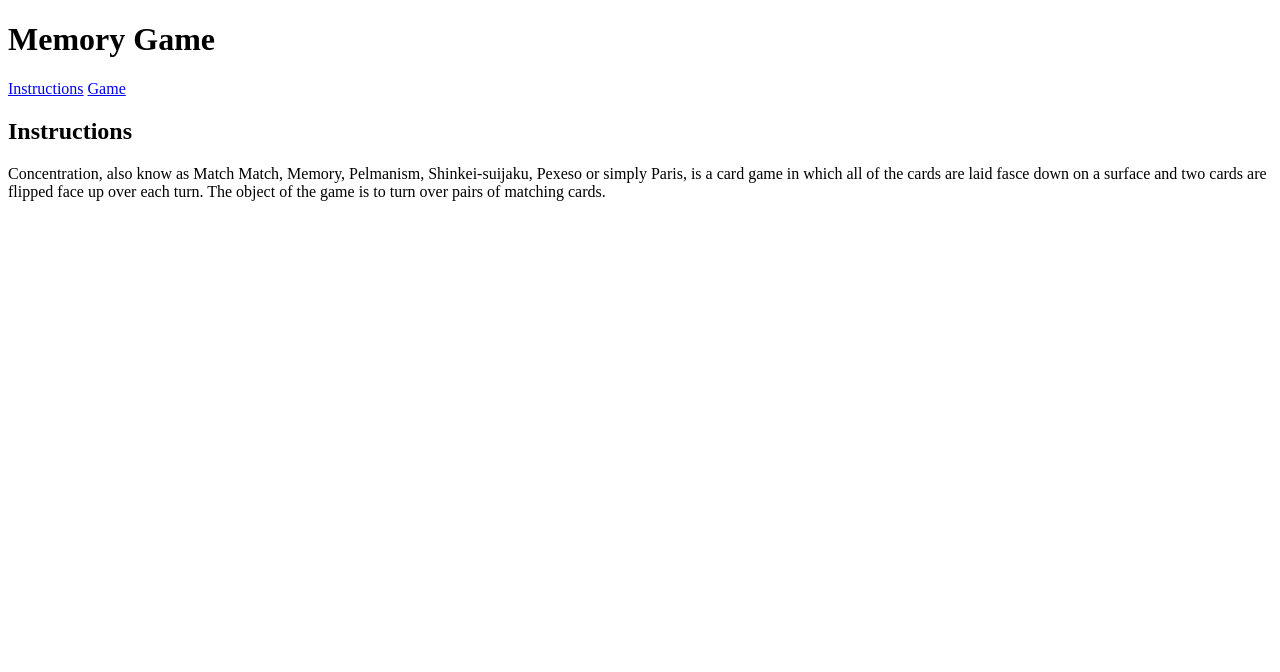
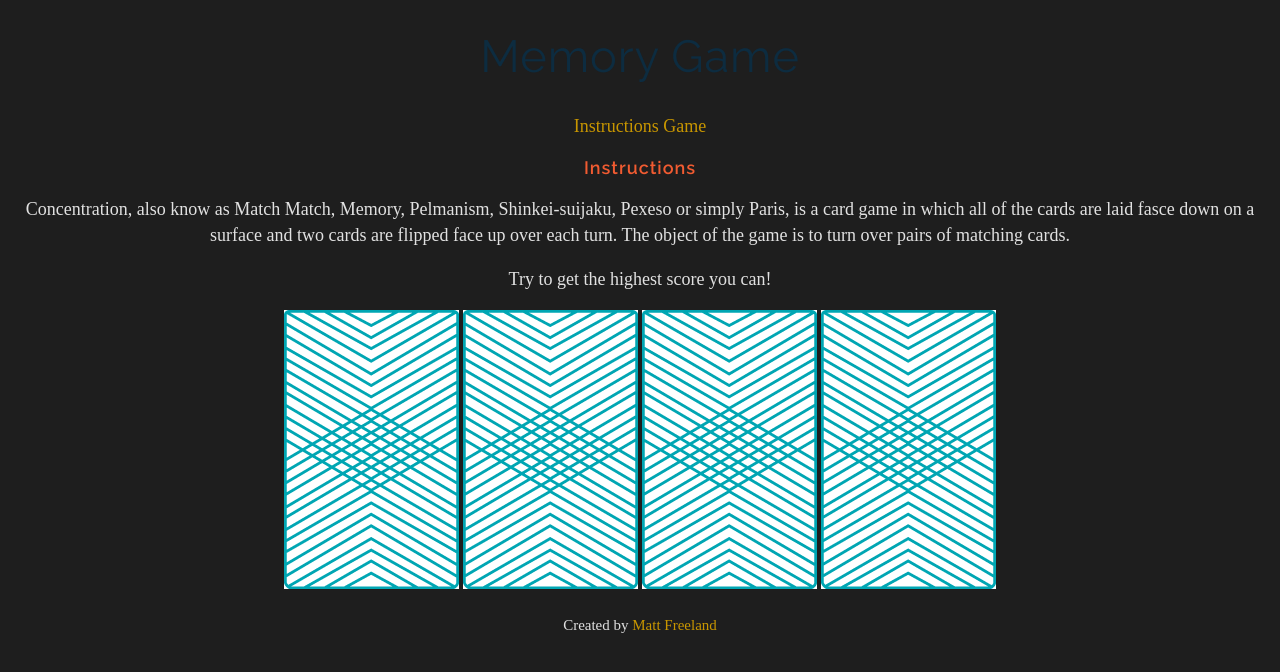
Before and after one commit to freef/wdi-fundamentals-memorygame, a plain HTML site: page memory_game/index.html in a window 1280 px wide. Drawn offline with Linux system fonts and the light colour scheme; a web font is replaced by a local one.

Commit message:
added images, image directory, and style.css. additional updates to html

```diff
--- /dev/null
+++ b/memory_game/css/style.css
@@ -0,0 +1,36 @@
+body{
+	background: rgba(30,30,30,1);
+	color:rgba(225,225,225,1);
+	text-align:center;
+}
+a{
+	color:rgba(200,150,0);
+	text-decoration:inherit;
+}
+h1{
+	font-family:"raleway", sans-serif;
+	color:#0D2c40;
+	letter-spacing: 1px;
+	font-weight:400;
+	font-size:45px;
+}
+h2{
+	font-family:"raleway", sans-serif;
+	color:#F15B31;
+	letter-spacing: 1px;
+	font-weight:600;
+	font-size:18px;
+}
+h3{
+	font-family:"raleway", sans-serif;
+	color:#0D2c40;
+	letter-spacing: 1px;
+	font-weight:600;
+	font-size:20px;
+}
+p{
+	font-family:"Droid Serif", serif;
+	text-decoration:none;
+	line-height:26px;
+	font-size:18px;
+}
--- a/memory_game/index.html
+++ b/memory_game/index.html
@@ -2,11 +2,21 @@
 <html>
 <head>
 	<title>Simple Memory Game</title>
+	<link href="css/style.css" rel="stylesheet" type="text/css">
+	<link href="https://fonts.googleapis.com/css?family=Droid+Serif|Raleway:400,500,600,700" rel="stylesheet">
 </head>
 <body>
 <h1>Memory Game</h1>
 <p><a href="#">Instructions</a> <a href="#">Game</a></p>
 <h2> Instructions</h2>
 <p>Concentration, also know as Match Match, Memory, Pelmanism, Shinkei-suijaku, Pexeso or simply Paris, is a card game in which all of the cards are laid fasce down on a surface and two cards are flipped face up over each turn. The object of the game is to turn over pairs of matching cards.</p>
+<p> Try to get the highest score you can!</p>
+<div>
+<img src="images/back.png" alt="Queen of Diamonds">
+<img src="images/back.png" alt="Queen of Hearts">
+<img src="images/back.png" alt="King of Diamonds">
+<img src="images/back.png" alt="King of Hearts">
+</div>
+<p><small>Created by <a href="https://www.twitter.com/mattthefreeland">Matt Freeland</a></small></p>
 </body>
 </html>
```
Also changed, not shown: index.html (deleted, +0 -14 lines), memory_game/images/back.png (added), memory_game/images/king-of-diamonds.png (added), memory_game/images/king-of-hearts.png (added), memory_game/images/queen-of-diamonds.png (added), memory_game/images/queen-of-hearts.png (added).
